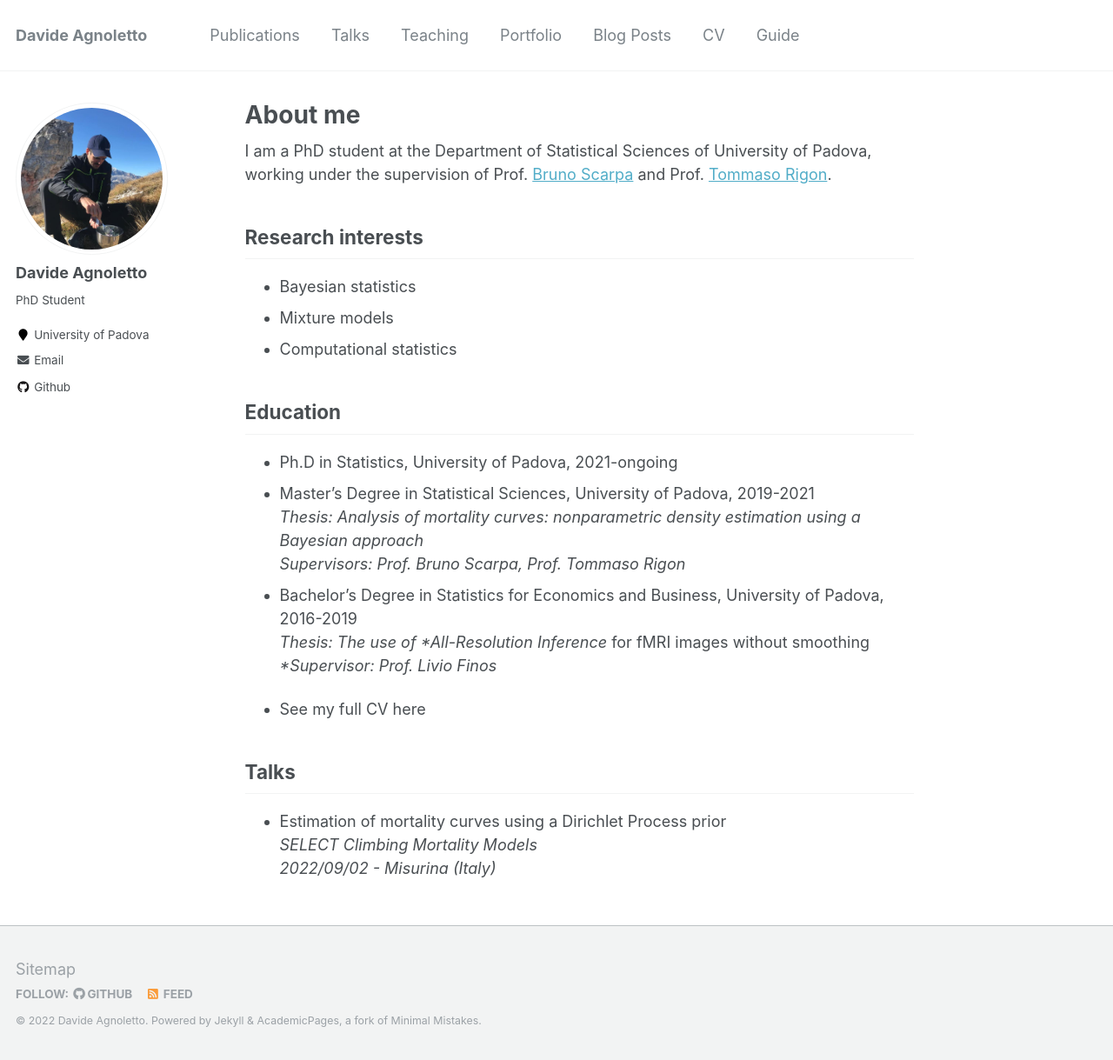
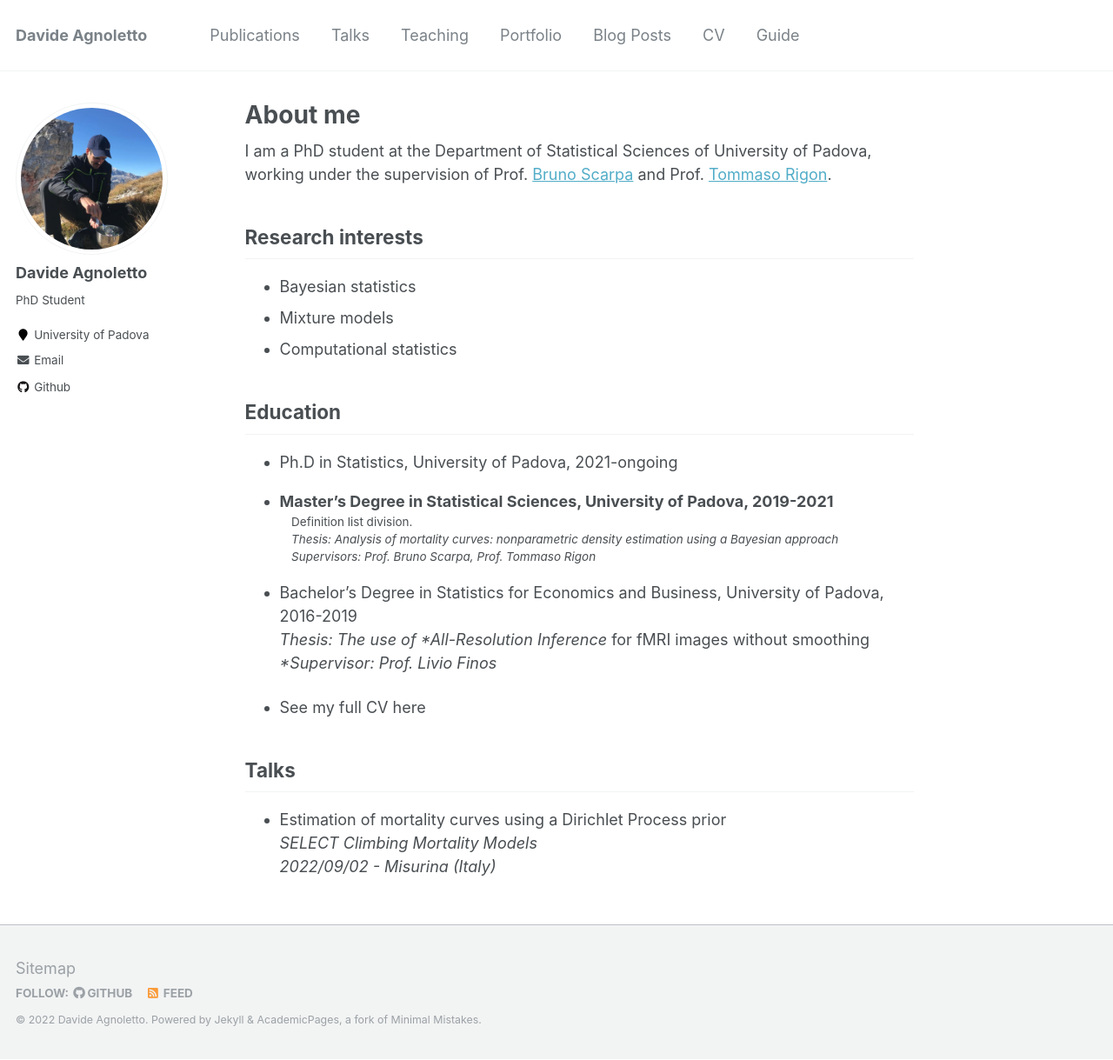
Before and after one commit to davideagno/davideagno.github.io, a Jekyll site: the page built from _pages/about.md, in a window 1280 px wide and 1219 px high. Shown: the whole window at 87% size. Built offline with Jekyll 4.4.1, drawn with Linux system fonts in a browser that asks for light colours.

Commit message:
Update about.md

```diff
--- a/_pages/about.md
+++ b/_pages/about.md
@@ -20,6 +20,7 @@ Education
 ----
 * Ph.D in Statistics, University of Padova, 2021-ongoing
 * Master's Degree in Statistical Sciences, University of Padova, 2019-2021<br />
+  :   Definition list division.<br />
   *Thesis: Analysis of mortality curves: nonparametric density estimation using a Bayesian approach*<br />
   *Supervisors: Prof. Bruno Scarpa, Prof. Tommaso Rigon*
 * Bachelor's Degree in Statistics for Economics and Business, University of Padova, 2016-2019<br />
```
